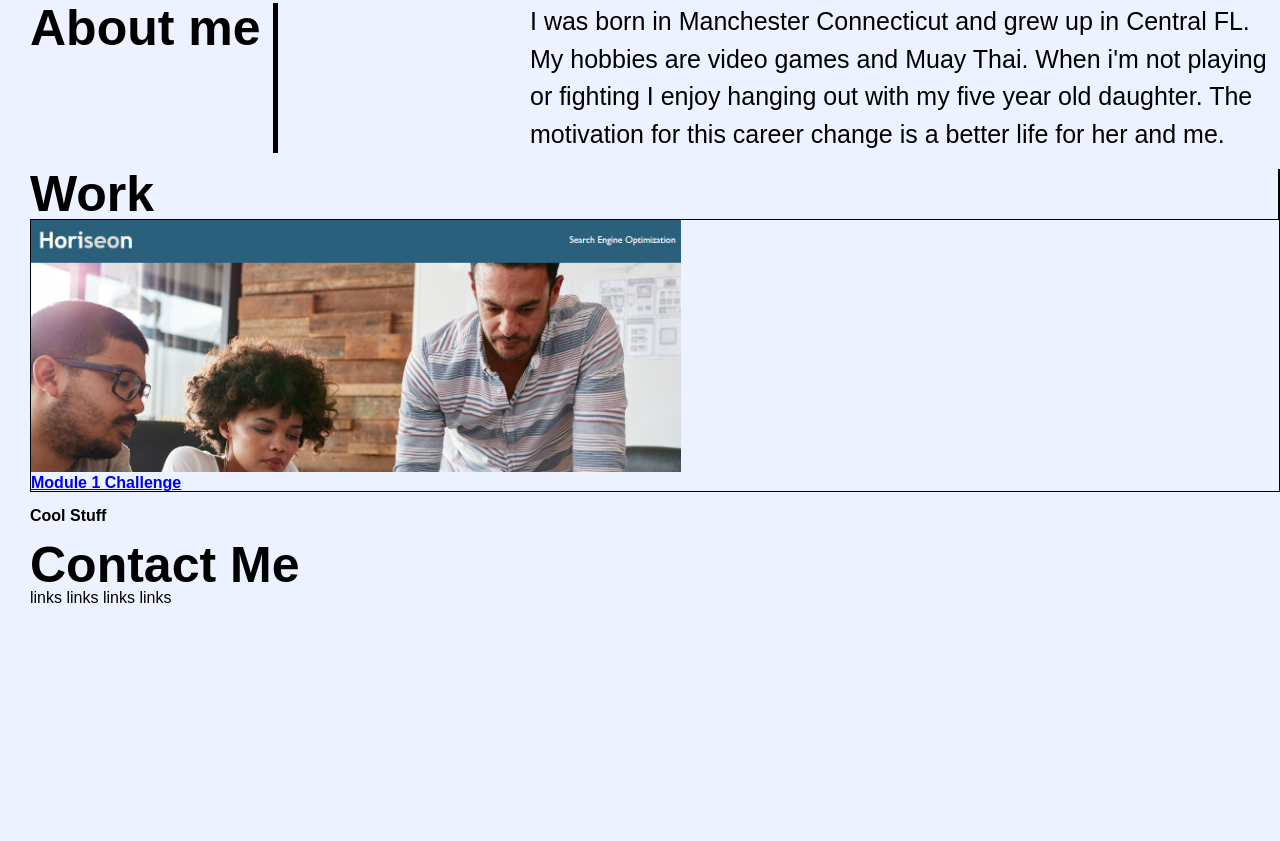
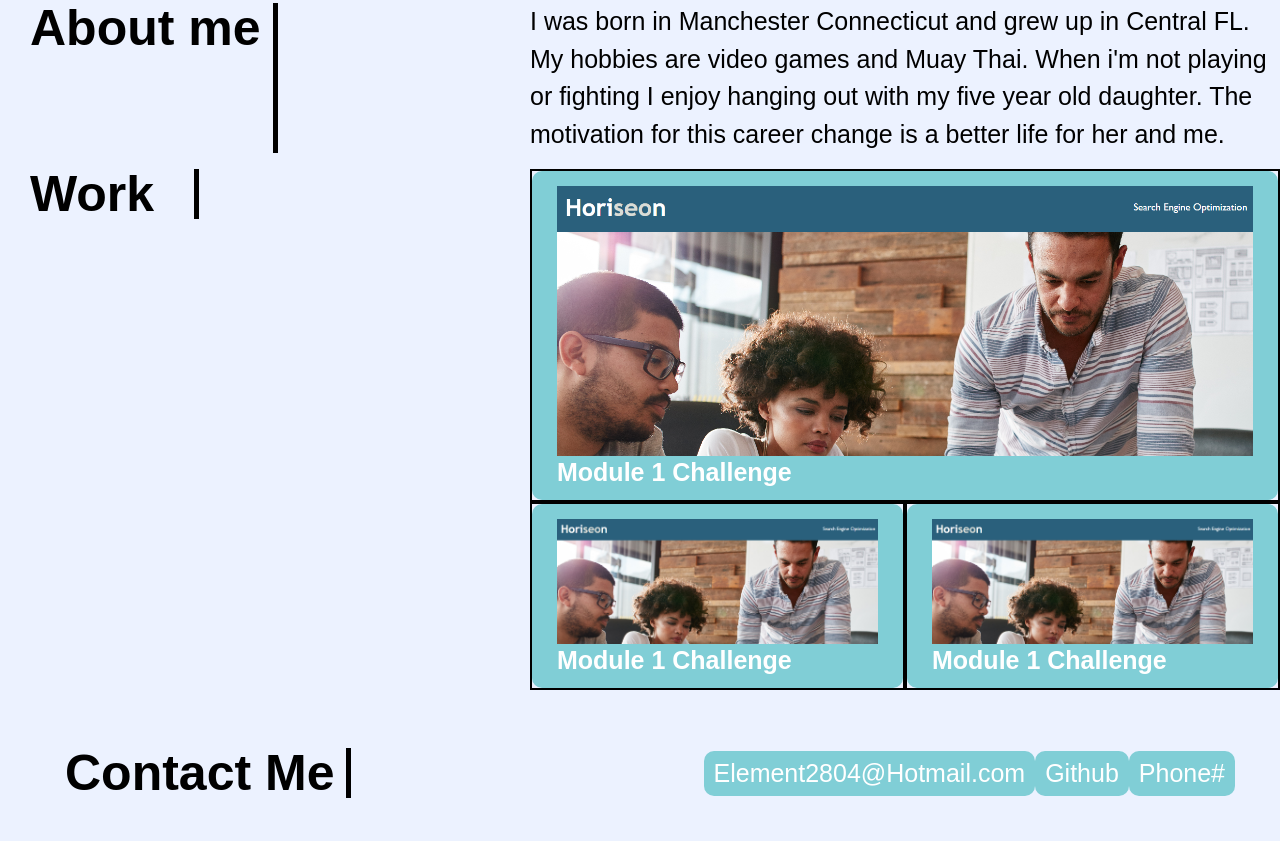
Before and after one commit to Element2804/Portfolio, a plain HTML site: page index.html in a window 1280 px wide. Shown: the part 547-1388 px from the top of the page. Before the commit the page ends 1153 px from the top, so only its background shows below. Drawn offline with Linux system fonts and the light colour scheme.

Commit message:
Added lots of styling and moved things

```diff
--- a/assets/styles.css
+++ b/assets/styles.css
@@ -1,5 +1,3 @@
-
-
 
 body {
    background-color: #ECF2FF;
@@ -57,7 +55,6 @@ height: 400px;
 }
 
 .profile {
-
     height: 90%;
 }
 
@@ -82,26 +79,99 @@ height: 400px;
 }
 
 .portfolio{
-  display: grid;
+    display: flex;
+    justify-content: space-between;
+    flex-flow: row wrap;
+
+
 
 }
 
-.work {
-
-    border-right: 2px solid black;
-    padding-right: 5%;
+a {
+    background-color:  #80ced6;
+text-decoration:none;
+padding: 15px 25px;
+font-family: sans-serif;
+font-size: 25px;
+color: #fff;
+border-radius:10px;
+display: inline-block;
+transition: .8s ease
 }
 
+a:hover {
+
+    box-shadow: 0px 0px 100px 0px #B3005E;
+    transition: .8s ease;
+}
+
+.work {
+    border-right: 5px solid;
+    padding-right: 1%;
+width: 13.5%;
+max-height: fit-content;
+}
+
+.contain {
+display: flex;
+
+width: 60%;
+
+}
+.contain2 {
+
+        display: flex;
+
+    width: 60%;
+    margin-left: 40%;
+
+    }
+
+
 .link1 {
-    display: flex;
-    border: 1px solid black;
-height:auto;
-width: 10%x;
+
+
+   width: 100%;
+    border: 2px solid black;
 
 }
 
-.horus {
+.link2 {
 
+    width: 50%;
+    border: 2px solid black;
+}
+
+.contact {
+    display: flex;
+    align-items: center;
+    justify-content: space-between;
+    flex-wrap: wrap;
+    padding: 35px;
+
+}
+
+.contact ul {
+
+    display: flex;
+    padding: 10px;
+    font-size: 30px
+
+
+
+}
+.horis {
+    width:100%;
+}
+
+.contact h2 {
+    border-right: 5px solid;
+    padding-right: 1%;
+}
+
+.contact a {
+    display: flex;
+    padding: 10px;
 }
 
 h2 {
--- a/index.html
+++ b/index.html
@@ -1,5 +1,6 @@
 <!DOCTYPE html>
 <html lang="en">
+
 <head>
     <meta charset="UTF-8">
     <meta http-equiv="X-UA-Compatible" content="IE=edge">
@@ -18,9 +19,9 @@
         <h1 class="name">William Faries</h1>
         <nav>
             <ul class="navigation">
-        <li><a href="">About Me</a></li>
-        <li><a href="">Work</a></li>
-        <li><a href="">Contact Me</a></li>
+                <li><a href="#about_link">About Me</a></li>
+                <li><a href="#work_link">Work</a></li>
+                <li><a href="#contact_me">Contact Me</a></li>
                 <li><a href="">Resume</a></li>
             </ul>
         </nav>
@@ -34,12 +35,13 @@
     </nav>
 
     <main class="box">
-<section class="about">
+        <section class="about" id="about_link">
             <h2>About me</h2>
 
 
             <p>I was born in Manchester Connecticut and grew up in Central FL. My hobbies are video games and Muay Thai.
-        When i'm not playing or fighting I enjoy hanging out with my five year old daughter. The motivation for this career change is a better life for her and me.
+                When i'm not playing or fighting I enjoy hanging out with my five year old daughter. The motivation for
+                this career change is a better life for her and me.
             </p>
 
         </section>
@@ -47,43 +49,65 @@
 
 
         <section class="portfolio">
-    <h2 class="work">Work</h2>
+
+            <div class="work">
+                <h2 id="work_link">Work</h2>
+            </div>
+
+            <div class="contain">
+
                 <figure class="link1">
                     <a href="https://element2804.github.io/Module1Challenge-Repo/">
-    <img class="horis" src="assets\Mod3.png"
-    width="650px"
-    >
+                        <img class="horis" src="assets\Mod3.png" width="650px">
 
+                        <h3>Module 1 Challenge</h3>
+                    </a>
+                </figure>
+            </div>
+
+            <div class="contain2">
+                <figure class="link2">
+                    <a href="https://element2804.github.io/Module1Challenge-Repo/">
+                        <img class="horis" src="assets\Mod3.png" width="650px">
 
                         <h3>Module 1 Challenge</h3>
                     </a>
                 </figure>
 
+                <figure class="link2">
+                    <a href="https://element2804.github.io/Module1Challenge-Repo/">
+                        <img class="horis" src="assets\Mod3.png" width="650px">
 
-    <figure>
-<a href></a>
-<img src="">
-<h3>Cool Stuff</h3>
+                        <h3>Module 1 Challenge</h3>
+                    </a>
+                </figure>
 
-    </figure>
+            </div>
+
         </section>
 
 
 
         <br>
-<section>
-<h2>Contact Me</h2>
-<a>links</a>
-<a>links</a>
-<a>links</a>
-<a>links</a>
+
+
+        <footer>
+            <section class="contact">
+                <h2 id="contact_me">Contact Me</h2>
+                <ul class="bottom-links">
+                    <li><a href="">Element2804@Hotmail.com</a></li>
+                    <li><a href="https://github.com/Element2804">Github</a></li>
+                    <li><a href="">Phone#</a></li>
+
+                </ul>
             </section>
+
+        </footer>
 
     </main>
 
 
 
+</body>
 
-
-</body>
 </html>
```
Lines whose indentation alone changed are shown as unchanged.
